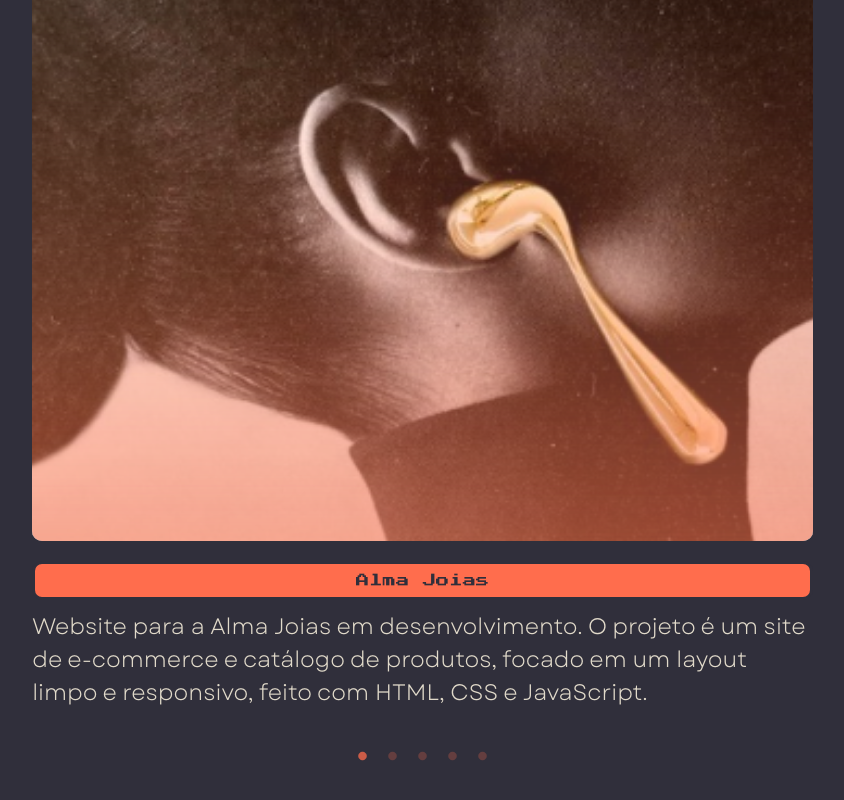
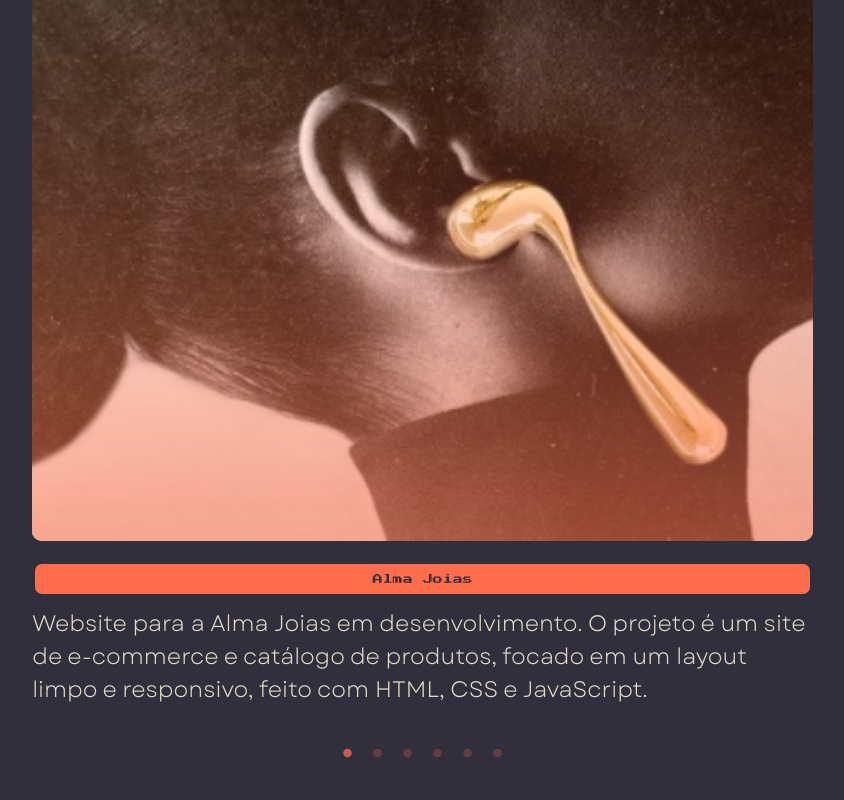
Before and after one commit to eduardo-olvreis/portfolio, a React (Vite) app in the folder portfolio/: page / in a window 1280 px wide. Shown: the part 1969-2769 px from the top of the page, without its empty margins (211-1055 px from the left). Built offline with nearby package versions, Linux system fonts and the light colour scheme.

Commit message:
Adição do projeto Conversor de Moedas e ajuste no tamanho da fonte no Carousel Button

```diff
--- a/portfolio/src/assets/styles/index.css
+++ b/portfolio/src/assets/styles/index.css
@@ -278,6 +278,7 @@ nav{
     font-family: "pixel";
     color: var(--color-background);
     background-color: var(--color-textImportant);
+    font-size: 10px;
 }
 #carouselDescription{
     text-align: start;
--- a/portfolio/src/components/Projects.jsx
+++ b/portfolio/src/components/Projects.jsx
@@ -27,6 +27,14 @@ const meusProjetos = [
     },
     {
         id: 4,
+        name: "Conversor de Moedas",
+        description: "Conversor de moedas em React, criado para praticar estados, formulários, eventos e consumo de dados externos.",
+        image: "../src/assets/images/projects/conversorImage.svg",
+        alt: "Imagem do projeto Conversor de Moedas",
+        url: "https://github.com/eduardo-olvreis/currency-converter-exercise"
+    },
+    {
+        id: 5,
         name: "Calculadora",
         description: "Uma calculadora funcional, desenvolvida como meu primeiro projeto para aprendizado em HTML, CSS e JavaScript.",
         image: "../src/assets/images/projects/calculatorImage.svg",
@@ -34,7 +42,7 @@ const meusProjetos = [
         url: "https://github.com/eduardo-olvreis/calculadora-js"
     },
     {
-        id: 5,
+        id: 6,
         name: "Task List",
         description: "Lista de tarefas feita para praticar HTML, CSS e JavaScript. Foco em manipulação de elementos da página e criação de uma interface intuitiva.",
         image: "../src/assets/images/projects/tasklistImage.svg",
```
Also changed, not shown: portfolio/src/assets/images/projects/conversorImage.svg (added).
